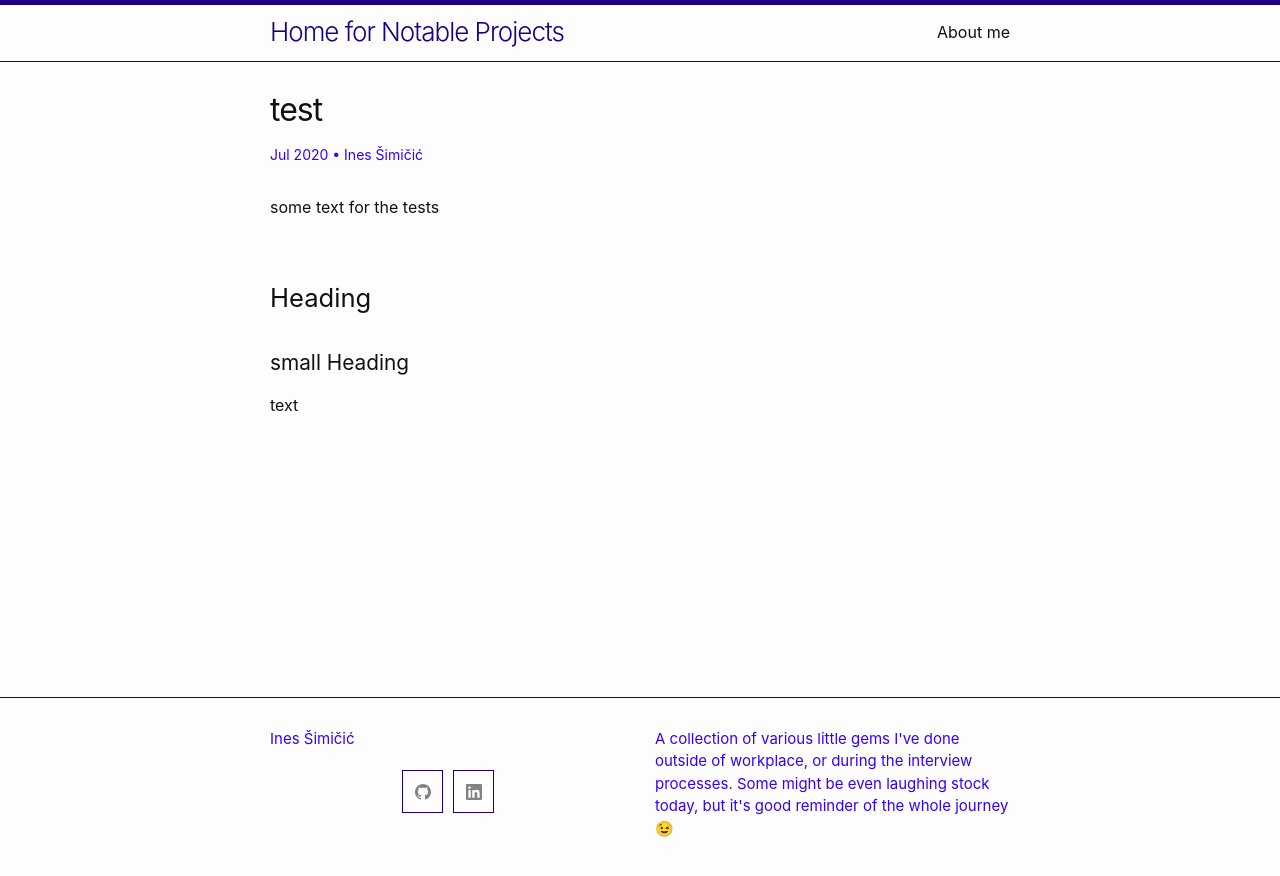
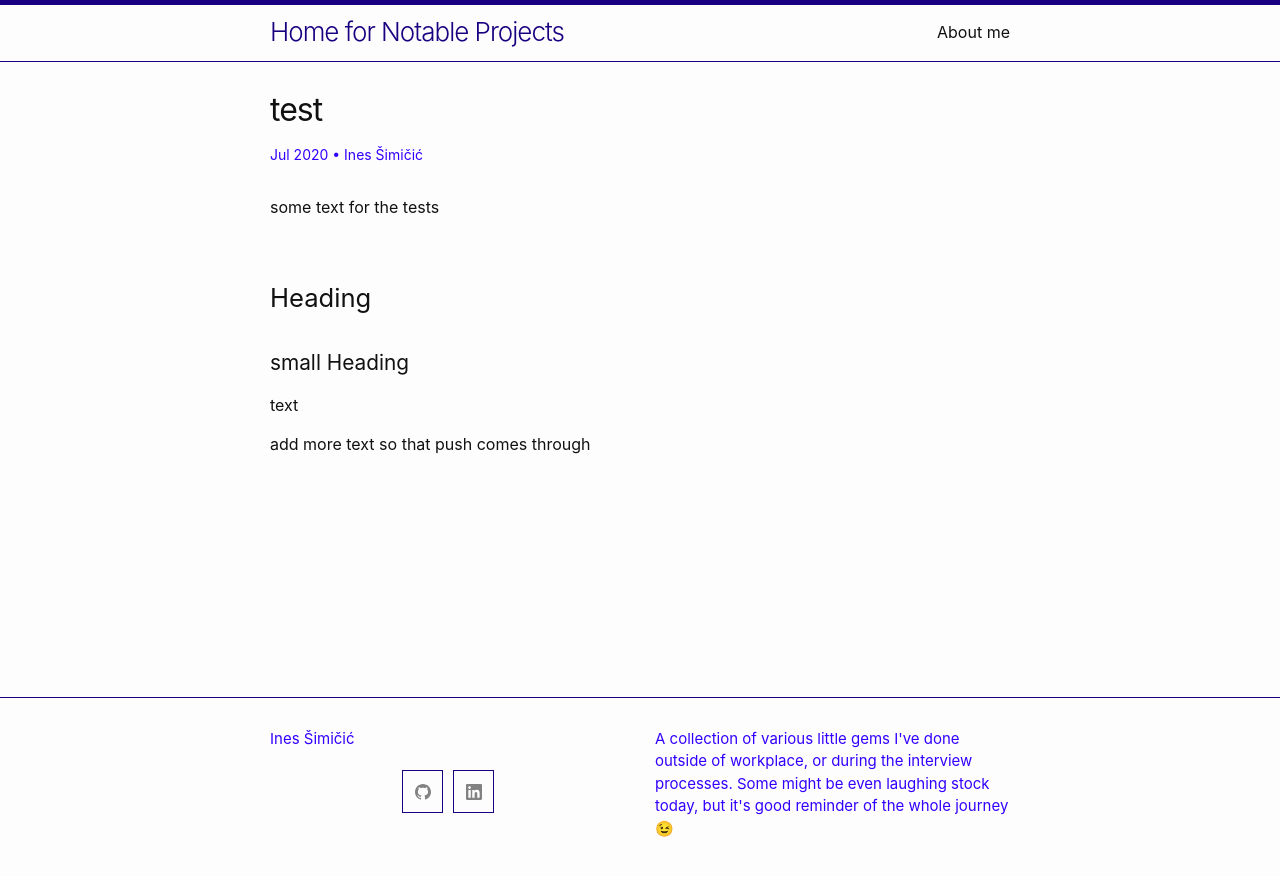
Before and after one commit to inesucrvenom/inesucrvenom.github.io, a Jekyll site: the page built from _posts/2020-07-24-test.md, in a window 1280 px wide. Shown: the top 876 px of the page. Built offline with Jekyll 4.4.1, drawn with Linux system fonts in a browser that asks for light colours; emoji names are drawn with the system emoji font.

Commit message:
update test text

```diff
--- a/_posts/2020-07-24-test.md
+++ b/_posts/2020-07-24-test.md
@@ -3,6 +3,9 @@ title: test
 ---
 
 some text for the tests
+
 ## Heading
 ### small Heading
 text
+
+add more text so that push comes through
```
